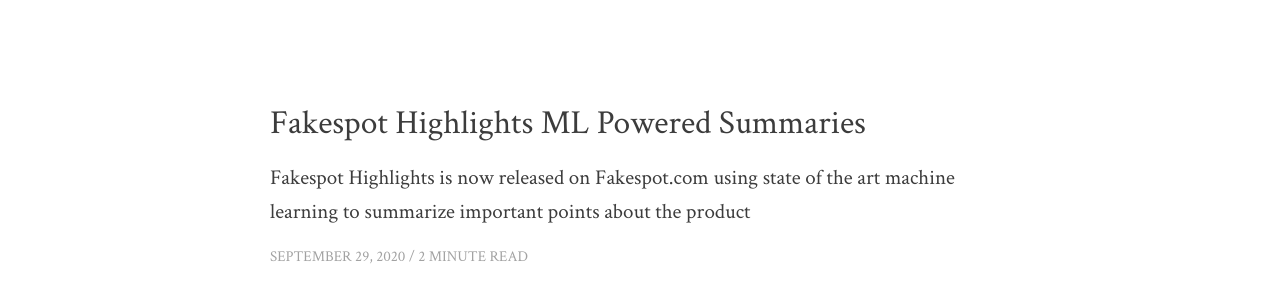
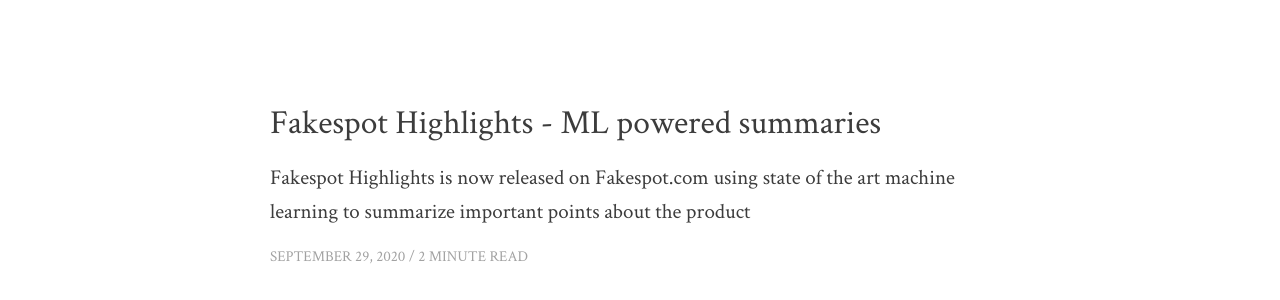
Before and after one commit to saouddk/saouddk.github.io, a Jekyll site: the page built from index.md, in a window 1280 px wide. Shown: the part 155-455 px from the top of the page. Built offline with Jekyll 4.4.1, drawn with Linux system fonts in a browser that asks for light colours.

Commit message:
Change header.

```diff
--- a/_posts/2020-09-29-fakespot-highlights-ML-powered-summaries.markdown
+++ b/_posts/2020-09-29-fakespot-highlights-ML-powered-summaries.markdown
@@ -1,6 +1,6 @@
 ---
 layout: post
-title: Fakespot Highlights ML Powered Summaries
+title: Fakespot Highlights - ML powered summaries
 date: 2020-09-29
 description: Fakespot Highlights is now released on Fakespot.com using state of the art machine learning to summarize important points about the product
 cover_url: fakespot_highlights.gif
```
